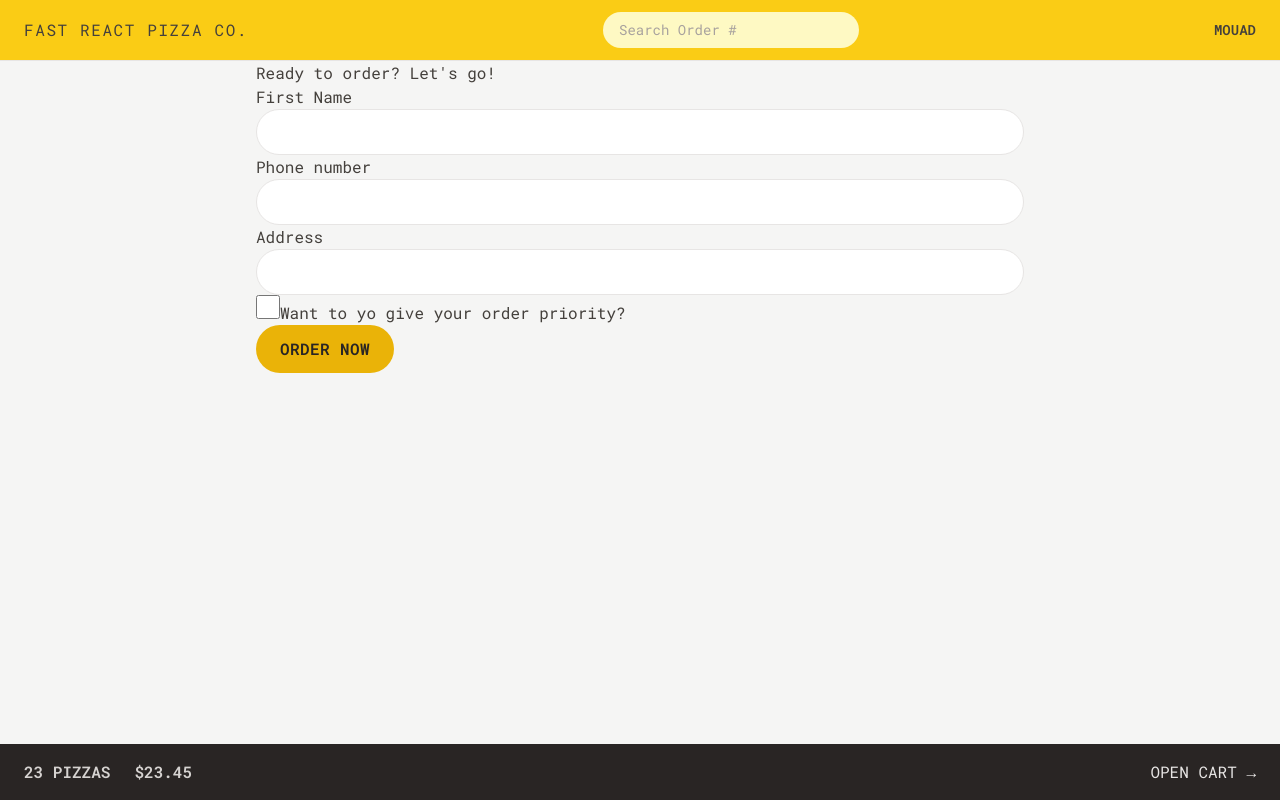
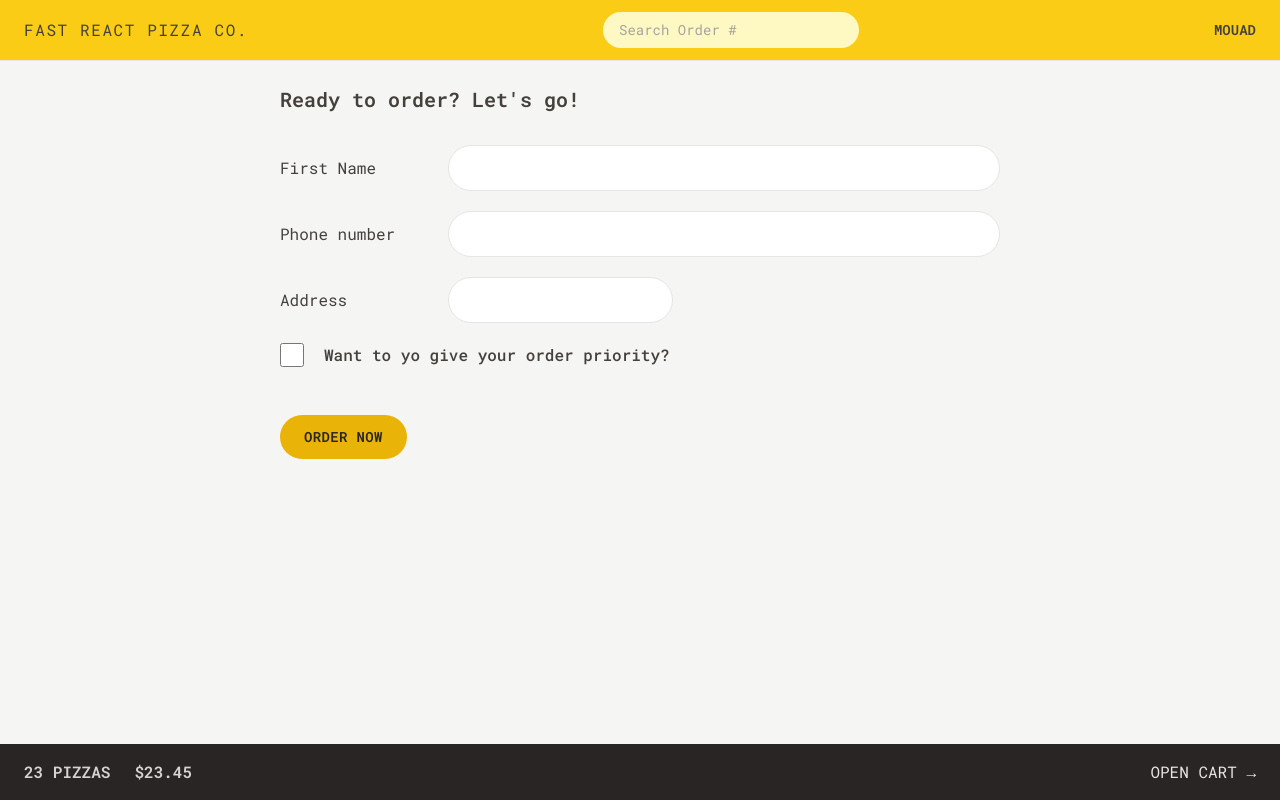
Before and after one commit to mouadbimk/react-projects, a React (Vite) app in the folder 05-fast-react-pizza/: page /order/new in a window 1280 px wide. Built offline with nearby package versions, Linux system fonts and the light colour scheme.

Commit message:
add style of orderPage & form create order

```diff
--- a/05-fast-react-pizza/src/features/cart/Cart.jsx
+++ b/05-fast-react-pizza/src/features/cart/Cart.jsx
@@ -1,6 +1,6 @@
-import { Link } from "react-router-dom";
 import { LinkButton } from "../../ui/LinkButton";
 import { Button } from "../../ui/Button";
+import CartItem from "./CartItem";
 
 const fakeCart = [
   {
@@ -33,13 +33,17 @@
     <div>
       <LinkButton linkTo={"/menu"}>&larr; Back to menu</LinkButton>
 
-      <h2>Your cart, %NAME%</h2>
-
-      <div>
+      <h2 className="mt-7 text-xl font-semibold">Your cart, %NAME%</h2>
+      <ul className="mt-3 divide-y divide-stone-200 border-b">
+        {cart.map((item) => (
+          <CartItem item={item} key={item.name} />
+        ))}
+      </ul>
+      <div className="mt-6 space-x-4">
         <Button linkTo={"/order/new"} type="primary">
           Order pizzas
         </Button>
-        <button>Clear cart</button>
+        <Button type={"secondary"}>Clear cart</Button>
       </div>
     </div>
   );
--- a/05-fast-react-pizza/src/features/cart/CartItem.jsx
+++ b/05-fast-react-pizza/src/features/cart/CartItem.jsx
@@ -1,13 +1,17 @@
+import { Button } from "../../ui/Button";
+import { formatCurrency } from "../../utils/helpers";
+
 function CartItem({ item }) {
   const { pizzaId, name, quantity, totalPrice } = item;
 
   return (
-    <li>
-      <p>
+    <li className="py-3 sm:flex sm:items-center sm:justify-between">
+      <p className="mb-1 sm:mb-0">
         {quantity}&times; {name}
       </p>
-      <div>
-        <p>{formatCurrency(totalPrice)}</p>
+      <div className="flex items-center justify-between sm:gap-6">
+        <p className="text-sm font-bold">{formatCurrency(totalPrice)}</p>
+        <Button type={"small"}>Delete</Button>
       </div>
     </li>
   );
--- a/05-fast-react-pizza/src/features/order/CreateOrder.jsx
+++ b/05-fast-react-pizza/src/features/order/CreateOrder.jsx
@@ -39,32 +39,38 @@
   const formErrors = useActionData();
   console.log(formErrors);
   return (
-    <div>
-      <h2>Ready to order? Let&apos;s go!</h2>
+    <div className="px-6 py-6">
+      <h2 className="mb-8 text-xl font-semibold">
+        Ready to order? Let&apos;s go!
+      </h2>
 
       {/* <Form method="POST" action="/order/new"> */}
       <Form method="POST">
-        <div>
-          <label>First Name</label>
-          <input type="text" name="customer" required className="input" />
+        <div className="mb-5 flex flex-col gap-2 sm:flex-row sm:items-center">
+          <label className="sm:basis-40">First Name</label>
+          <input type="text" name="customer" required className="input grow" />
         </div>
 
-        <div>
-          <label>Phone number</label>
-          <div>
-            <input type="tel" name="phone" required className="input" />
+        <div className="mb-5 flex flex-col gap-2 sm:flex-row sm:items-center">
+          <label className="sm:basis-40">Phone number</label>
+          <div className="grow">
+            <input type="tel" name="phone" required className="input w-full" />
+            {formErrors?.phone && (
+              <p className="mt-2 rounded-md bg-red-200 p-2 text-xs text-red-700">
+                {formErrors.phone}
+              </p>
+            )}
           </div>
-          {formErrors?.phone && <p>{formErrors.phone}</p>}
         </div>
 
-        <div>
-          <label>Address</label>
-          <div>
+        <div className="mb-5 flex flex-col gap-2 sm:flex-row sm:items-center">
+          <label className="sm:basis-40">Address</label>
+          <div className="grow">
             <input type="text" name="address" required className="input" />
           </div>
         </div>
 
-        <div>
+        <div className="mb-12 flex items-center gap-5">
           <input
             className="h-6 w-6 accent-yellow-400 focus:outline-none focus:ring focus:ring-yellow-400 focus:ring-offset-2"
             type="checkbox"
@@ -73,7 +79,9 @@
             // value={withPriority}
             // onChange={(e) => setWithPriority(e.target.checked)}
           />
-          <label htmlFor="priority">Want to yo give your order priority?</label>
+          <label htmlFor="priority" className="font-medium">
+            Want to yo give your order priority?
+          </label>
         </div>
 
         <div>
@@ -101,7 +109,8 @@
       "Please give us your correct phone. We might need it to contact you.";
   if (Object.keys(errors).length > 0) return errors;
   // If no errors send new order & redirect to page of order
-  const newOrder = await createOrder(order);
-  return redirect(`/order/${newOrder.id}`);
+  // const newOrder = await createOrder(order);
+  // return redirect(`/order/${newOrder.id}`);
+  return null;
 }
 export default CreateOrder;
--- a/05-fast-react-pizza/src/features/order/Order.jsx
+++ b/05-fast-react-pizza/src/features/order/Order.jsx
@@ -7,6 +7,7 @@
   formatCurrency,
   formatDate,
 } from "../../utils/helpers";
+import OrderItem from "./OrderItem";
 
 function Order() {
   const order = useLoaderData();
@@ -23,29 +24,49 @@
   const deliveryIn = calcMinutesLeft(estimatedDelivery);
 
   return (
-    <div>
-      <div>
-        <h2>Status</h2>
+    <div className="space-y-8 px-4 py-6">
+      <div className="flex flex-wrap items-center justify-between gap-2">
+        <h2 className="text-xl font-semibold">Order #{id} status</h2>
 
-        <div>
-          {priority && <span>Priority</span>}
-          <span>{status} order</span>
+        <div className="space-x-2">
+          {priority && (
+            <span className="rounded-full bg-red-500 px-3 py-1 text-sm font-semibold uppercase tracking-wide text-red-50">
+              Priority
+            </span>
+          )}
+          <span className="rounded-full bg-green-500 px-3 py-1 text-sm font-semibold uppercase tracking-wide text-green-50">
+            {status} order
+          </span>
         </div>
       </div>
 
-      <div>
-        <p>
+      <div className="flex flex-wrap items-center justify-between gap-2 bg-stone-200 px-6 py-5">
+        <p className="font-medium">
           {deliveryIn >= 0
             ? `Only ${calcMinutesLeft(estimatedDelivery)} minutes left 😃`
             : "Order should have arrived"}
         </p>
-        <p>(Estimated delivery: {formatDate(estimatedDelivery)})</p>
+        <p className="text-xs text-stone-500">
+          (Estimated delivery: {formatDate(estimatedDelivery)})
+        </p>
       </div>
-
-      <div>
-        <p>Price pizza: {formatCurrency(orderPrice)}</p>
-        {priority && <p>Price priority: {formatCurrency(priorityPrice)}</p>}
-        <p>To pay on delivery: {formatCurrency(orderPrice + priorityPrice)}</p>
+      <ul className="divide-y-2 divide-stone-200 border-b border-t">
+        {cart.map((item) => (
+          <OrderItem item={item} key={item.name} />
+        ))}
+      </ul>
+      <div className="space-y-2 bg-stone-200 px-6 py-5">
+        <p className="text-sm font-medium text-stone-600">
+          Price pizza: {formatCurrency(orderPrice)}
+        </p>
+        {priority && (
+          <p className="text-sm font-medium text-stone-600">
+            Price priority: {formatCurrency(priorityPrice)}
+          </p>
+        )}
+        <p className="font-bold">
+          To pay on delivery: {formatCurrency(orderPrice + priorityPrice)}
+        </p>
       </div>
     </div>
   );
--- a/05-fast-react-pizza/src/features/order/OrderItem.jsx
+++ b/05-fast-react-pizza/src/features/order/OrderItem.jsx
@@ -1,13 +1,15 @@
+import { formatCurrency } from "../../utils/helpers";
+
 function OrderItem({ item, isLoadingIngredients, ingredients }) {
   const { quantity, name, totalPrice } = item;
 
   return (
-    <li>
-      <div>
+    <li className="py-3">
+      <div className="flex items-center justify-between gap-4 text-sm">
         <p>
-          <span>{quantity}&times;</span> {name}
+          <span className="font-bold">{quantity}&times;</span> {name}
         </p>
-        <p>{formatCurrency(totalPrice)}</p>
+        <p className="font-bold">{formatCurrency(totalPrice)}</p>
       </div>
     </li>
   );
--- a/05-fast-react-pizza/src/index.css
+++ b/05-fast-react-pizza/src/index.css
@@ -3,7 +3,7 @@
 @tailwind utilities;
 @layer components {
   .input {
-    @apply w-full rounded-full border border-stone-200 px-4 py-2 text-sm transition-all duration-300 placeholder:text-stone-400 focus:outline-none focus:ring focus:ring-yellow-400 md:px-6 md:py-3;
+    @apply rounded-full border border-stone-200 px-4 py-2 text-sm transition-all duration-300 placeholder:text-stone-400 focus:outline-none focus:ring focus:ring-yellow-400 md:px-6 md:py-3;
   }
 }
 /* https://dev.to/afif/i-made-100-css-loaders-for-your-next-project-4eje */
--- a/05-fast-react-pizza/src/ui/Button.jsx
+++ b/05-fast-react-pizza/src/ui/Button.jsx
@@ -2,10 +2,12 @@
 
 export function Button({ children, isDisabled, linkTo, type }) {
   const base =
-    "inline-block rounded-full bg-yellow-500  font-semibold uppercase tracking-wide text-stone-800 duration-300 hover:bg-yellow-300 hover:transition-colors focus:outline-none focus:ring focus:ring-yellow-300 focus:ring-offset-2 disabled:cursor-not-allowed disabled:bg-yellow-200 ";
+    "inline-block rounded-full bg-yellow-500 text-sm font-semibold uppercase tracking-wide text-stone-800 duration-300 hover:bg-yellow-300 hover:transition-colors focus:outline-none focus:ring focus:ring-yellow-300 focus:ring-offset-2 disabled:cursor-not-allowed disabled:bg-yellow-200";
   const styles = {
     primary: base + " px-4 py-2 md:px-6 md:py-3",
     small: base + " px-4 py-2 md:px-5 md:py-2.5 text-xs",
+    secondary:
+      "inline-block rounded-full border-2 border-stone-200 font-semibold uppercase tracking-wide  duration-300 hover:bg-stone-300 hover:transition-colors hover:text-stone-800 focus:outline-none focus:ring focus:ring-stone-200 focus:ring-offset-2 disabled:cursor-not-allowed disabled:bg-yellow-200 px-4 py-2.5 md:px-6 md:py-3 text-stone-400 focus:text-stone-800 text-sm",
   };
   if (linkTo)
     return (
```
Also changed, not shown: 05-fast-react-pizza/index.html (+6 -2 lines).
